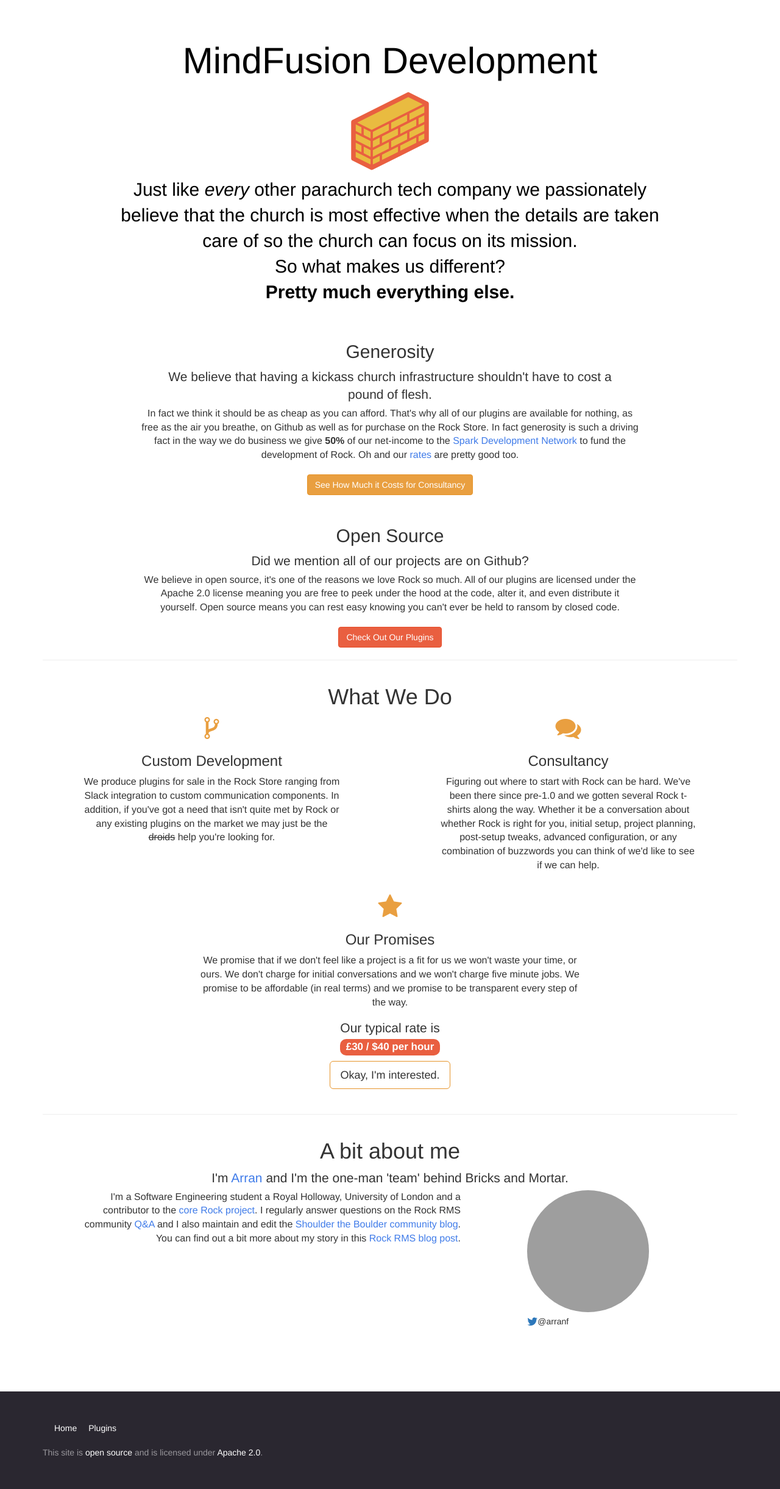
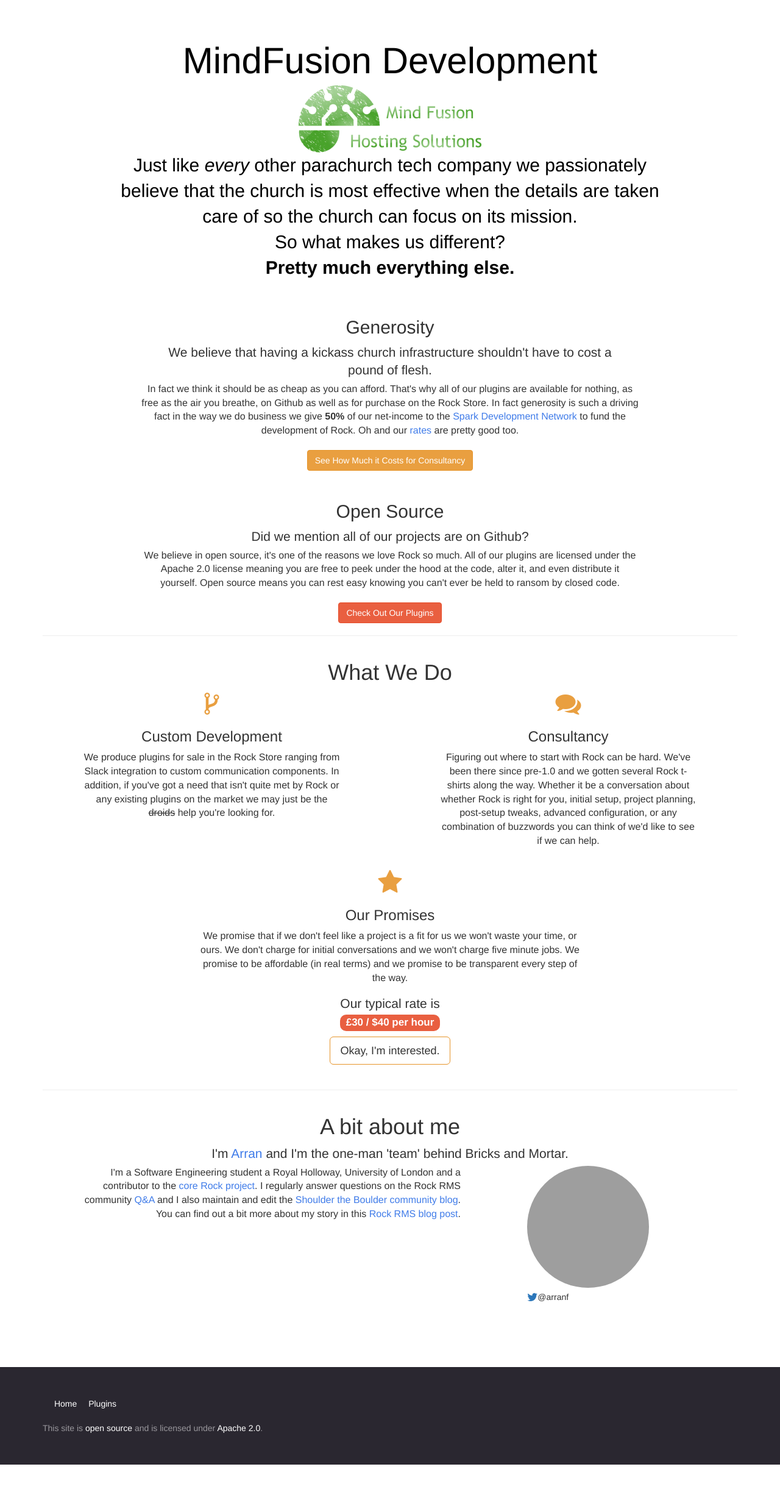
Before and after one commit to MindFusion-Hosting-Solutions/mindfusiondevelopment.github.io, a Jekyll site: the page built from index.html, in a window 1280 px wide. Shown: the whole page at 61% size. Built offline with Jekyll 4.4.1, drawn with Linux system fonts in a browser that asks for light colours; nearby versions of some CDN libraries; after the commit the page ends 2402 px from its top, so only the background shows below that; grey boxes are pictures that could not be loaded.

```diff
--- a/_layouts/home.html
+++ b/_layouts/home.html
@@ -3,9 +3,7 @@
 <head>
   <meta charset="utf-8">
   <meta name="viewport" content="width=device-width, initial-scale=1.0">
-
   <title>{{site.name}}</title>
-
   <!--[if lt IE 9]>
     <script src="https://oss.maxcdn.com/libs/html5shiv/3.7.0/html5shiv.js"></script>
     <script src="https://oss.maxcdn.com/libs/respond.js/1.4.2/respond.min.js"></script>
@@ -18,25 +16,19 @@
   <link rel="apple-touch-icon-precomposed" sizes="152x152" href="{{site.github.url}}/apple-touch-icon-152x152.png" />
   <link rel="icon" type="image/png" href="{{site.github.url}}/favicon-32x32.png" sizes="32x32" />
   <link rel="icon" type="image/png" href="{{site.github.url}}/favicon-16x16.png" sizes="16x16" />
-
   <link rel="stylesheet" href="https://maxcdn.bootstrapcdn.com/font-awesome/4.5.0/css/font-awesome.min.css">
   <link href="{{site.github.url}}/assets/css/docs.min.css" rel="stylesheet">
   <link href="{{site.github.url}}/assets/css/style.css" rel="stylesheet">
-
   <script src="https://code.jquery.com/jquery-1.11.2.min.js"></script>
   <script src="https://netdna.bootstrapcdn.com/bootstrap/3.3.1/js/bootstrap.min.js"></script>
   <script src="{{site.github.url}}/assets/js/docs.min.js"></script>
-
 </head>
-
 <body>
-
   <!-- Header
   =========================================== -->
   <div class="bs-docs-masthead home" id="content">
     <div class="container">
       <h1 class="home-title">{{site.name}}</h1>
-
       <img src="{{site.github.url}}/assets/images/logo.svg" />
       {% if page.description %}
       <p class="lead">{{page.description}}</p>
@@ -46,7 +38,6 @@
       {% endif %}
     </div>
   </div>
-
   <div class="container content">
     <div class="row">
       <!-- Content
@@ -56,7 +47,6 @@
       </div>
     </div>
   </div>
-
   <!-- Footer
   =========================================== -->
   <footer class="bs-docs-footer" role="contentinfo">
@@ -74,14 +64,11 @@
           {% endif %}
         {% endfor %}
       </ul>
-      <p class="license">This site is <a href="https://github.com/BricksandMortar/bricksandmortar.github.io">open source</a> and is licensed under <a href="{{site.licenseUrl}}" target="_blank">{{site.license}}</a>.</p>
+      <p class="license">This site is <a href="https://github.com/MindFusion-Hosting-Solutions/MindFusion-Hosting-Solutions.github.io">open source</a> and is licensed under <a href="{{site.licenseUrl}}" target="_blank">{{site.license}}</a>.</p>
     </div>
   </footer>
-
-
   <!-- Async scripts
   =========================================== -->
-
   {% if site.analytics.account and site.analytics.domain %}
   <script>
     (function(i,s,o,g,r,a,m){i['GoogleAnalyticsObject']=r;i[r]=i[r]||function(){
@@ -92,6 +79,5 @@
     ga('send', 'pageview');
   </script>
   {% endif %}
-
 </body>
 </html>
```
Also changed, not shown: assets/images/logo-square.png, assets/images/logo-white-outline.png, assets/images/logo.png, assets/images/logo.svg.
